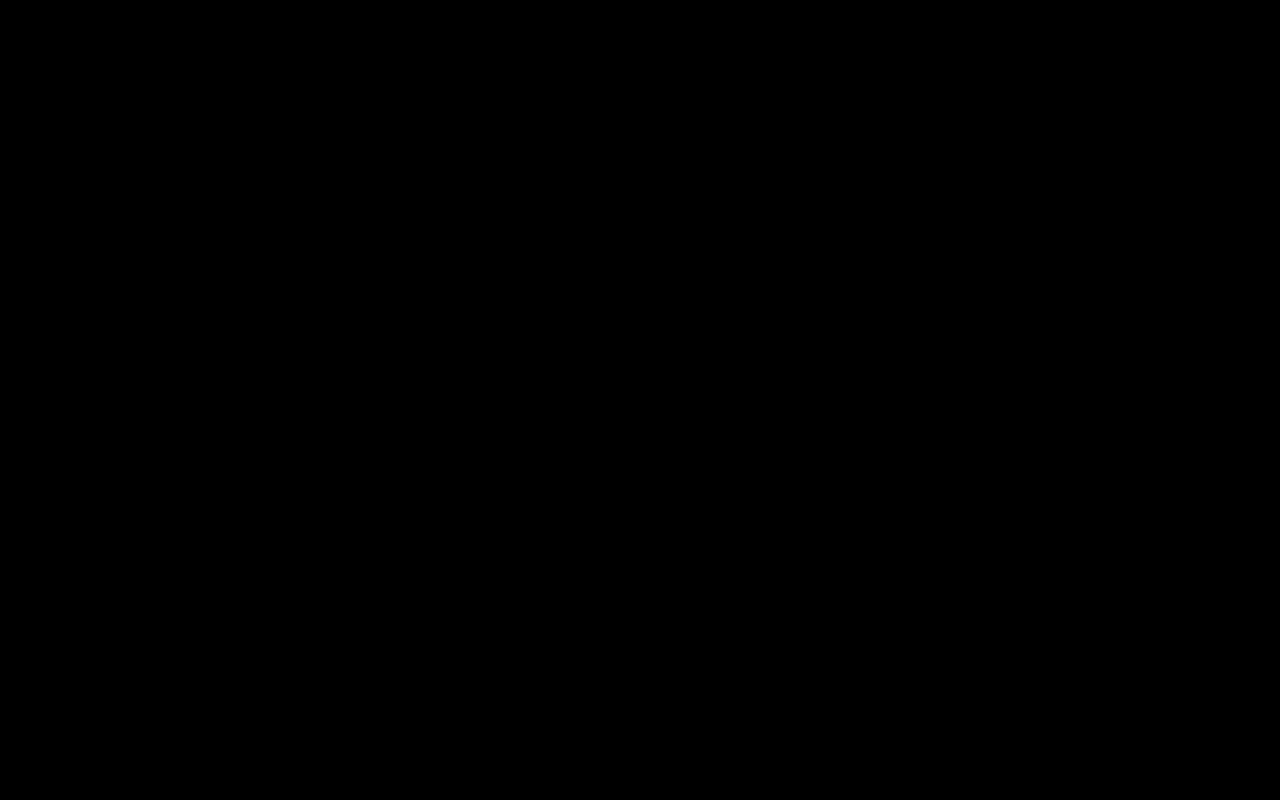
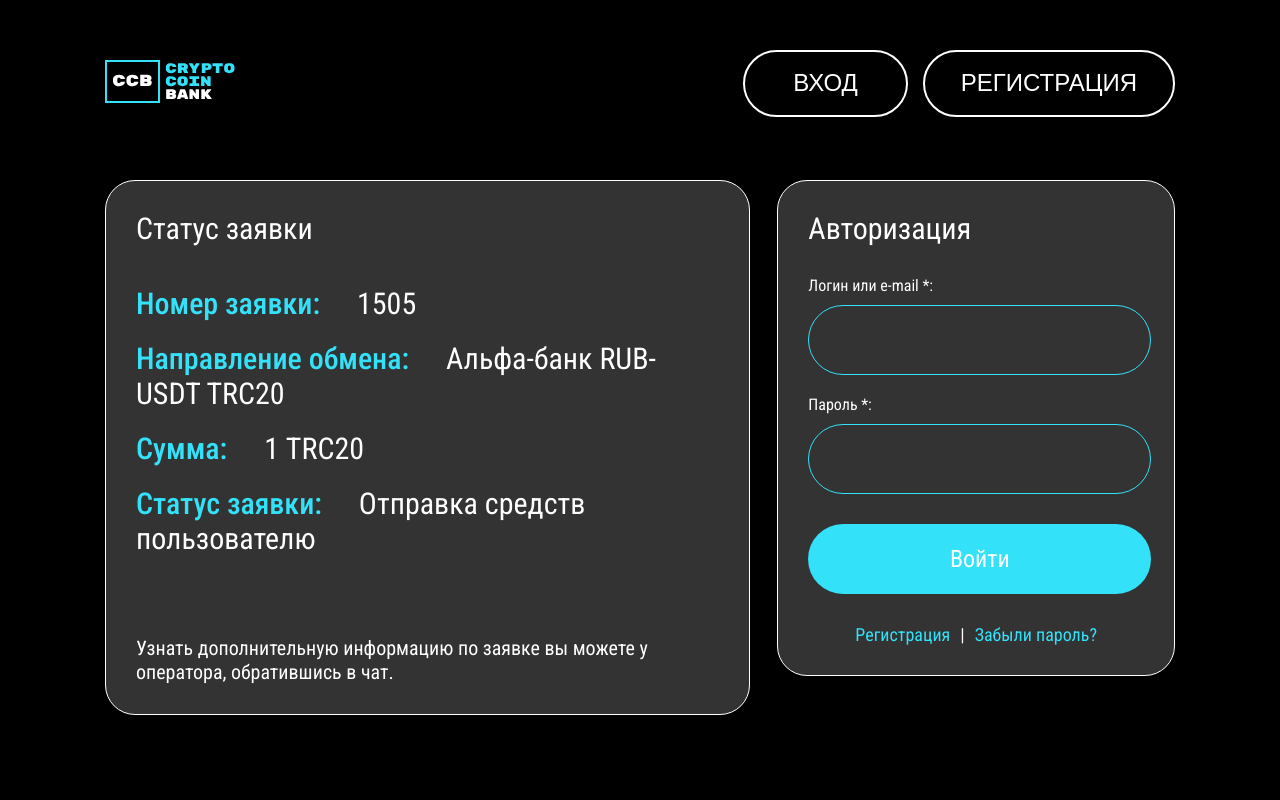
Before and after one commit to madixanov/CryptoBank, a React (Vite) app: page /status/1505 in a window 1280 px wide. Before the commit this address had no page. Shown: the top 800 px of the page. Built offline with nearby package versions, Linux system fonts and the light colour scheme; a web font is replaced by a local one.

Commit message:
Creating status page

```diff
--- a/src/App.jsx
+++ b/src/App.jsx
@@ -8,6 +8,7 @@ import AmlPage from "./pages/aml/Aml";
 import RulesPage from "./pages/rules/Rules";
 import ExchangePage from "./pages/exchange/Exchange";
 import ProfilePage from "./pages/profile/Profile";
+import StatusPage from "./pages/status/Status";
 
 function AppContent() {
   const location = useLocation();
@@ -33,6 +34,7 @@ function AppContent() {
       <Route path="/faq" element={<RulesPage />} />
       <Route path="/exchange" element={<ExchangePage />} />
       <Route path="/my-profile" element={<ProfilePage />}/>
+      <Route path="/status/:id" element={<StatusPage />}/>
     </Routes>
   );
 }
--- a/src/index.css
+++ b/src/index.css
@@ -20,6 +20,10 @@ body {
   color: white;
   font-family: "Roboto Condensed", sans-serif;
   max-width: 100vw;
+}
+
+main {
+  flex: 1;
 }
 
 button.login {
@@ -47,10 +51,6 @@ input[type=number]::-webkit-outer-spin-button {
 
 input[type=number] {
   -moz-appearance: textfield;
-}
-
-input {
-  font-size: 16px !important;
 }
 
 .container {
--- a/src/pages/profile/UI/ProfileTable.jsx
+++ b/src/pages/profile/UI/ProfileTable.jsx
@@ -1,3 +1,5 @@
+import { Link } from "react-router-dom";
+
 export default function ExchangeTable() {
   const data = [
     { id: 1505, direction: "Альфа-банк RUB-USDT TRC20", amount: "1 TRC20" },
@@ -21,9 +23,21 @@ export default function ExchangeTable() {
           <tbody>
             {data.map((row) => (
               <tr key={row.id}>
-                <td style={{borderRight: "1px solid rgba(255,255,255, 0.2)", width: "25%", textAlign: "center"}}>{row.id}</td>
-                <td style={{borderRight: "1px solid rgba(255,255,255, 0.2)", width: "50%", textAlign: "center"}}>{row.direction}</td>
-                <td style={{width: "25%", textAlign: "center"}}>{row.amount}</td>
+                <td style={{ textAlign: "center", borderRight: "1px solid rgba(255,255,255, 0.2)" }}>
+                  <Link to={`/status/${row.id}`} style={{ color: "white", textDecoration: "none" }}>
+                    {row.id}
+                  </Link>
+                </td>
+                <td style={{ textAlign: "center", borderRight: "1px solid rgba(255,255,255, 0.2" }}>
+                  <Link to={`/status/${row.id}`} style={{ color: "white", textDecoration: "none" }}>
+                    {row.direction}
+                  </Link>
+                </td>
+                <td style={{ textAlign: "center" }}>
+                  <Link to={`/status/${row.id}`} style={{ color: "white", textDecoration: "none" }}>
+                    {row.amount}
+                  </Link>
+                </td>
               </tr>
             ))}
           </tbody>
@@ -31,11 +45,13 @@ export default function ExchangeTable() {
 
         <div className="mobile-cards">
           {data.map((row) => (
-            <div className="card" key={row.id}>
-              <p><span>Номер заявки</span> {row.id}</p>
-              <p><span>Направление обмена</span><br />{row.direction}</p>
-              <p><span>Сумма</span> {row.amount}</p>
-            </div>
+            <Link to={`/status/${row.id}`} style={{color: "white", textDecoration: "none"}} key={row.id}>
+              <div className="card">
+                <p><span>Номер заявки</span> {row.id}</p>
+                <p><span>Направление обмена</span><br />{row.direction}</p>
+                <p><span>Сумма</span> {row.amount}</p>
+              </div>
+            </Link>
           ))}
         </div>
       </div>
--- a/src/pages/profile/UI/ReferalContainer.jsx
+++ b/src/pages/profile/UI/ReferalContainer.jsx
@@ -9,7 +9,7 @@ export default function ReferalContainer() {
         <img src={copy} alt="Copy Icon" />
       </div>
       <p style={{marginTop: "0px"}}>Ваш реферальный баланс</p>
-      <input type="text" style={{marginBottom: "50px"}} className="referal-input" value="350  RUB" />
+      <input type="text" style={{marginBottom: "50px"}} className="referal-input" value="350  RUB" readOnly/>
       <button className="profile-button">Вывести</button>
     </div>
   )
--- /dev/null
+++ b/src/pages/status/Status.jsx
@@ -0,0 +1,14 @@
+import Header from "../../components/default-components/Header"
+import Footer from "../../components/default-components/Footer"
+import StatusMain from "./UI/StatusMain"
+import "./status.css"
+
+export default function StatusPage () {
+  return (
+    <>
+      <Header />
+      <StatusMain />
+      <Footer />
+    </>
+  )
+}
--- /dev/null
+++ b/src/pages/status/UI/StatusMain.jsx
@@ -0,0 +1,52 @@
+import { useNavigate, useParams} from "react-router-dom";
+import useLoginStore from "../../../store/login-store"
+
+export default function StatusMain() {
+  const { id } = useParams();
+
+  const data = [
+    { id: 1505, direction: "Альфа-банк RUB-USDT TRC20", amount: "1 TRC20", status: "Отправка средств пользователю" },
+    { id: 1740, direction: "Альфа-банк RUB-USDT TRC20", amount: "5 TRC20", status: "Успешно выполнено" },
+    { id: 2019, direction: "Альфа-банк RUB-USDT TRC20", amount: "10 TRC20", status: "Отказано в отправке" },
+  ];
+
+  const { loggedIn } = useLoginStore();
+
+  const payment = data.find((item) => item.id.toString() === id);
+
+  const navigate = useNavigate();
+  return (
+    <main className="status-main">
+      <div className="container">
+        <div className="status-sub-container">
+          <div className="status-container">
+            {payment ? (<div>
+              <p className="status-title">Статус заявки</p>
+              <p className="status-text"><span>Номер заявки: </span>{payment.id}</p>
+              <p className="status-text"><span>Направление обмена: </span> {payment.direction}</p>
+              <p className="status-text"><span>Сумма: </span>{payment.amount}</p>
+              <p className="status-text last"><span>Статус заявки: </span>{payment.status}</p>
+              <p className="hint">Узнать дополнительную информацию по заявке вы можете у оператора, обратившись в чат.</p>
+            </div>) :
+            (<p>Заявка не найдена</p>)}
+          </div>
+          {loggedIn ? <div></div> : <div className="aml-login-container status-login-container">
+            <p>Авторизация</p>
+            <form className="auth-form">
+              <span>Логин или e-mail *:</span>
+              <input type="text" />
+              <span>Пароль *:</span>
+              <input type="password" />
+            </form>
+            <button className="aml-login-button">Войти</button>
+            <div className="reg-link-row">
+              <span className="reg-link" onClick={() => navigate("/signup")}>Регистрация</span>
+              <span>|</span>
+              <span className="reg-link" onClick={() => navigate("/reset-password")}>Забыли пароль?</span>
+            </div>
+          </div>}
+        </div>
+      </div>
+    </main>
+  )
+}
--- /dev/null
+++ b/src/pages/status/status.css
@@ -0,0 +1,103 @@
+.status-main {
+  display: flex;
+  justify-content: center;
+  align-items: center;
+  margin-top: 180px;
+  margin-bottom: 228px;
+}
+
+.status-sub-container {
+  display: flex;
+  width: 100%;
+  gap: 27px;
+  height: 100%;
+}
+
+.status-login-container {
+  width: 45%;
+  height: 100%;
+  display: flex;
+  flex-direction: column;
+  justify-content: space-between;
+}
+
+.status-container {
+  width: 100%;
+  background: rgba(255, 255, 255, 0.2);
+  -webkit-backdrop-filter: blur(10px);
+  backdrop-filter: blur(10px);
+  border: 1px solid #fff;
+  border-radius: 30px;
+  padding: 30px;
+}
+
+
+.status-title {
+  font-size: 30px;
+  font-weight: 400;
+  margin: 0;
+  margin-bottom: 40px;
+}
+
+.status-container p span {
+  font-weight: 500;
+  color: #33E1F9;
+  margin-right: 30px;
+}
+
+.status-text {
+  font-size: 30px;
+  margin: 0;
+  margin-bottom: 20px;
+}
+
+.status-text.last {
+  margin-bottom: 80px;
+}
+
+.hint {
+  font-size: 20px;
+  margin: 0;
+}
+
+@media (max-width: 1350px) {
+  .status-login-container {
+    width: 60%;
+  }
+}
+
+@media (max-width: 1200px) {
+  .status-sub-container {
+    height: 573px;
+  }
+}
+
+@media (max-width: 800px) {
+  .status-sub-container {
+    height: 100%;
+  }
+
+  .status-sub-container {
+    flex-wrap: wrap;
+  }
+
+  .status-login-container {
+    width: 100%;
+  }
+
+  .status-main {
+    margin-bottom: 80px;
+  }
+
+  .status-text {
+    font-size: 20px;
+  }
+
+  .status-text.last {
+    margin-bottom: 30px;
+  }
+
+  .hint {
+    font-size: 14px;
+  }
+}
```
